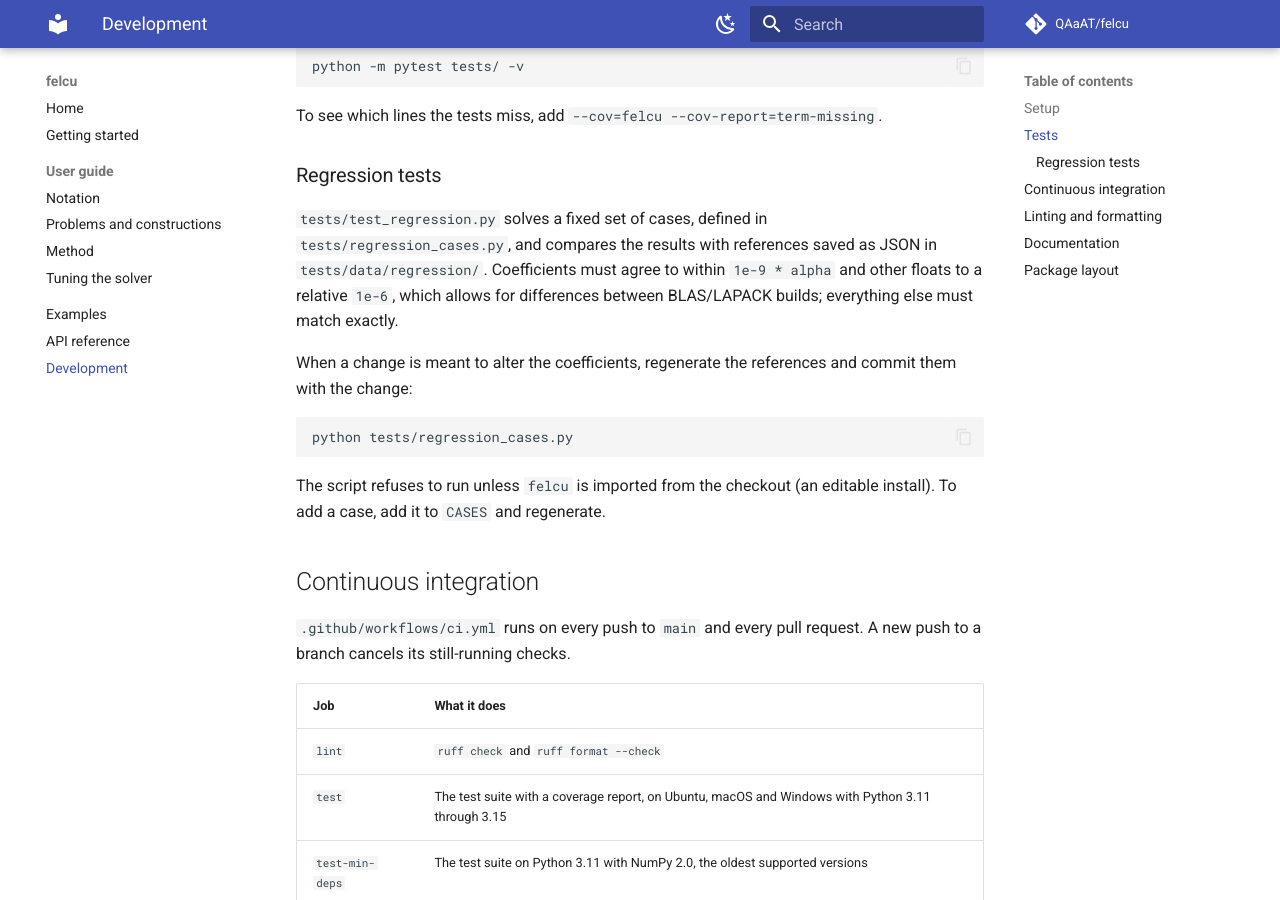
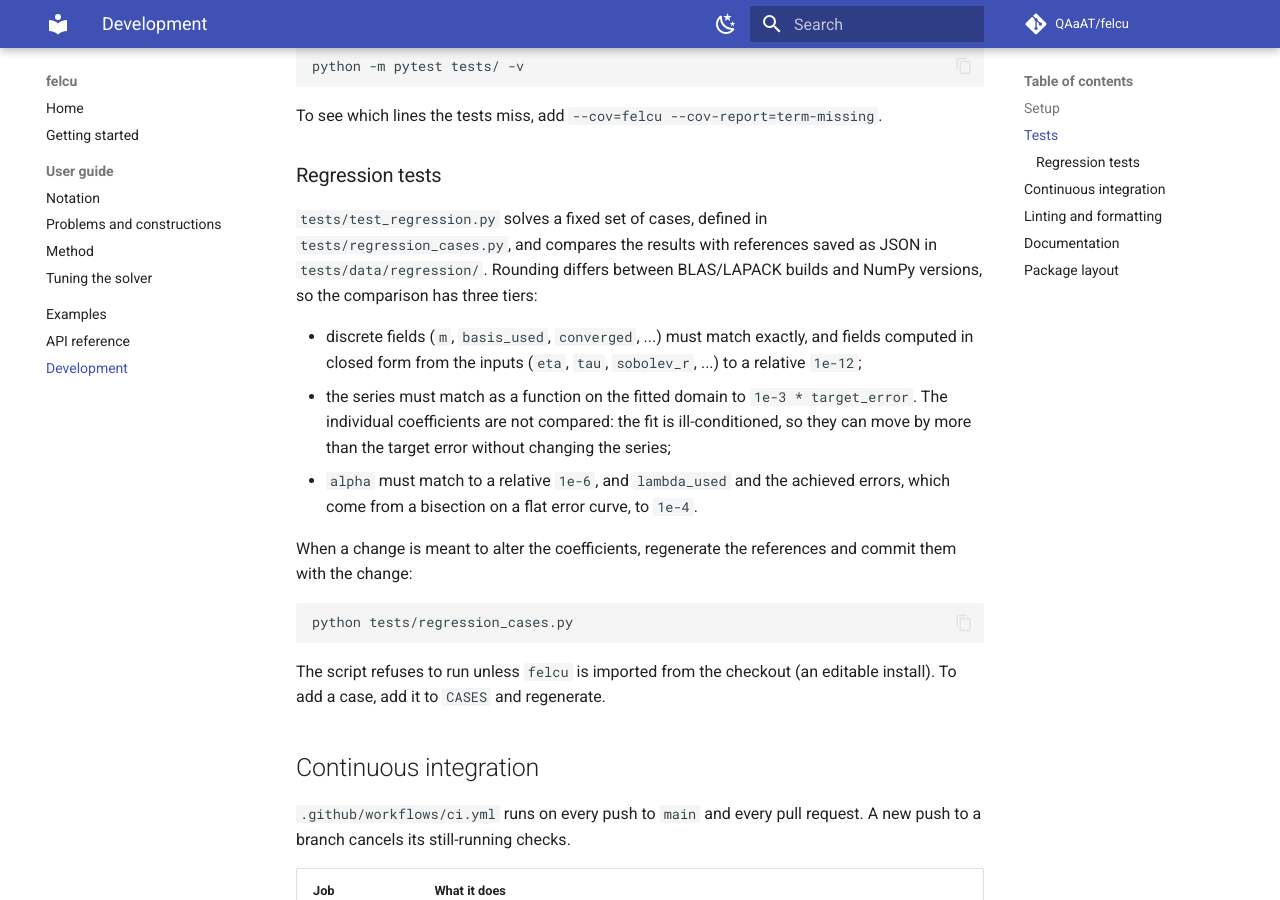
Before and after one commit to QAaAT/felcu, an MkDocs documentation site: the page built from docs/development.md, in a window 1280 px wide and 900 px high, scrolled down 446 px. Built offline with MkDocs 1.6.1 and Material for MkDocs 9.7.7, drawn with Linux system fonts in a browser that asks for light colours; comment, search, counter and statistics services are not loaded.

Commit message:
Compare regression results as functions, not coefficient by coefficient
CI failed on macOS, Windows, and on Linux with Python 3.11 or NumPy 2.0:
the coefficients moved by up to 7e-9 * alpha (about 8e-8, more than the
1e-8 target error) and lambda_used by up to 6e-7 relative. The fit is
ill-conditioned, so coefficients drift along near-null directions while
the series itself stays within 4e-14 (4e-6 * target) of the reference.

Compare the series on the fitted domain to 1e-3 * target_error instead,
closed-form fields to 1e-12, alpha to 1e-6 and the bisection outputs
(lambda_used, achieved errors) to 1e-4. Changing the penalty weights or
the fitting norm still fails every case.

Co-Authored-By: Claude Opus 5.5 <noreply@anthropic.com>

```diff
--- a/docs/development.md
+++ b/docs/development.md
@@ -24,9 +24,19 @@ To see which lines the tests miss, add `--cov=felcu --cov-report=term-missing`.
 
 `tests/test_regression.py` solves a fixed set of cases, defined in
 `tests/regression_cases.py`, and compares the results with references saved
-as JSON in `tests/data/regression/`.  Coefficients must agree to within
-`1e-9 * alpha` and other floats to a relative `1e-6`, which allows for
-differences between BLAS/LAPACK builds; everything else must match exactly.
+as JSON in `tests/data/regression/`.  Rounding differs between BLAS/LAPACK
+builds and NumPy versions, so the comparison has three tiers:
+
+- discrete fields (`m`, `basis_used`, `converged`, ...) must match exactly,
+  and fields computed in closed form from the inputs (`eta`, `tau`,
+  `sobolev_r`, ...) to a relative `1e-12`;
+- the series must match as a function on the fitted domain to
+  `1e-3 * target_error`.  The individual coefficients are not compared:
+  the fit is ill-conditioned, so they can move by more than the target
+  error without changing the series;
+- `alpha` must match to a relative `1e-6`, and `lambda_used` and the
+  achieved errors, which come from a bisection on a flat error curve, to
+  `1e-4`.
 
 When a change is meant to alter the coefficients, regenerate the references
 and commit them with the change:
```
Also changed, not shown: 1 other file.
